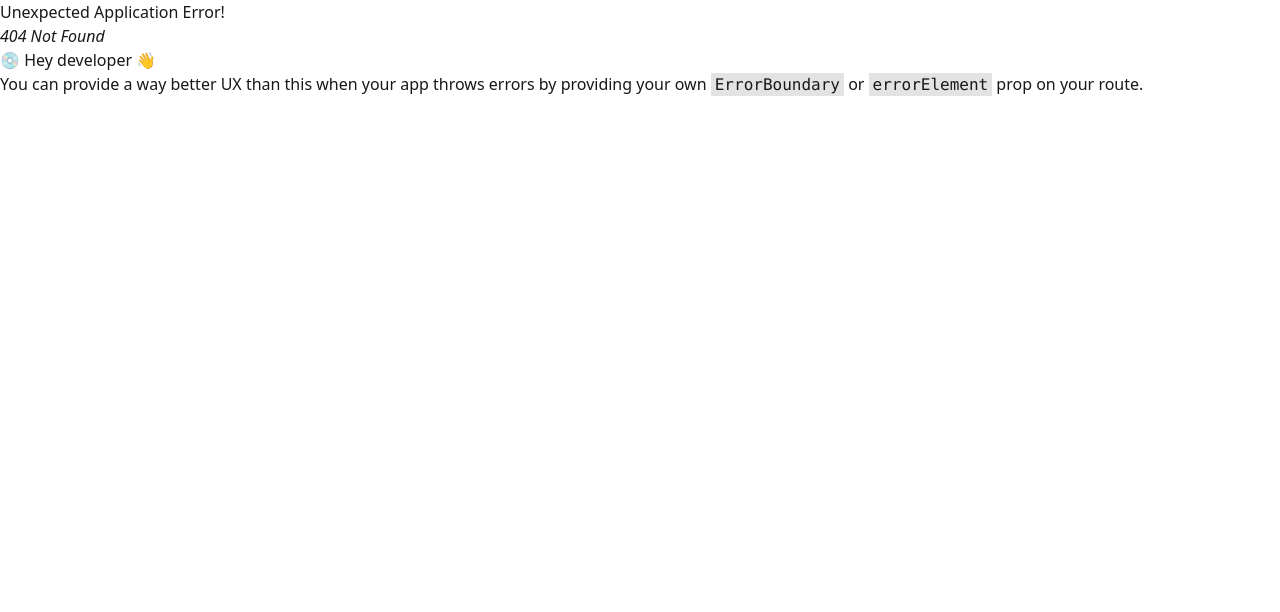
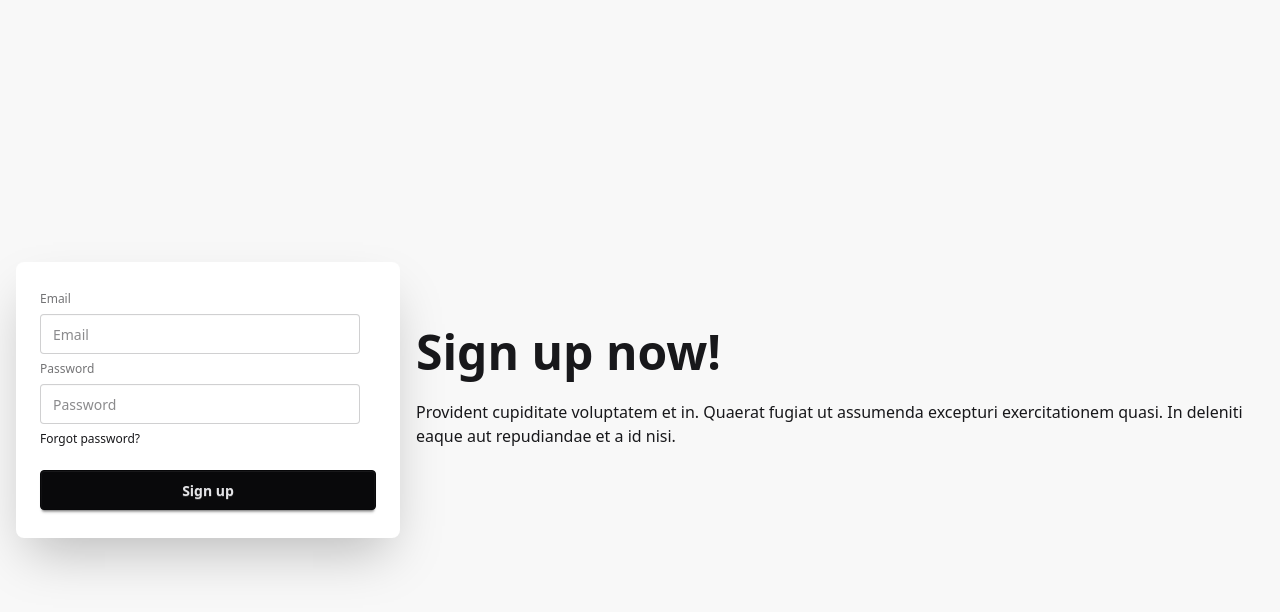
Before and after one commit to CoderTahmid/Espresso-Emporium, a React (Vite) app in the folder client/: page /signup in a window 1280 px wide. Before the commit this address had no page. Shown: the top 612 px of the page. Built offline with nearby package versions, Linux system fonts and the light colour scheme.

Commit message:
sign up page done

```diff
--- a/client/package.json
+++ b/client/package.json
@@ -11,6 +11,7 @@
   },
   "dependencies": {
     "@tailwindcss/vite": "^4.1.18",
+    "firebase": "^12.8.0",
     "react": "^19.2.0",
     "react-dom": "^19.2.0",
     "react-router-dom": "^7.13.0",
--- a/client/src/App.jsx
+++ b/client/src/App.jsx
@@ -1,4 +1,4 @@
-import { useLoaderData, useNavigate } from "react-router-dom";
+import { NavLink, useLoaderData, useNavigate } from "react-router-dom";
 import "./App.css";
 import CoffeeCard from "./components/CoffeeCard";
 import { useState } from "react";
@@ -9,10 +9,55 @@ function App() {
 	const [coffees, setCoffees] = useState(loadedCoffees)
 	const navigate = useNavigate();
 
+	const links = (
+		<>
+			<li>
+				<NavLink to={`/`}>Home</NavLink>
+			</li>
+			<li>
+				<NavLink to={`/addCoffee`}>Add Coffee</NavLink>
+			</li>
+			<li>
+				<NavLink to={`/signin`}>Sign In</NavLink>
+			</li>
+			<li>
+				<NavLink to={`signup/`}>Sign up</NavLink>
+			</li>
+		</>
+	);
+
 	return (
 		<>
+			<div className="navbar bg-base-100 shadow-sm mb-10">
+				<div className="navbar-start">
+					<div className="dropdown">
+						<div tabIndex={0} role="button" className="btn btn-ghost lg:hidden">
+							<svg xmlns="http://www.w3.org/2000/svg" className="h-5 w-5" fill="none" viewBox="0 0 24 24" stroke="currentColor">
+								{" "}
+								<path strokeLinecap="round" strokeLinejoin="round" strokeWidth="2" d="M4 6h16M4 12h8m-8 6h16" />{" "}
+							</svg>
+						</div>
+						<ul tabIndex="-1" className="menu menu-sm dropdown-content bg-base-100 rounded-box z-1 mt-3 w-52 p-2 shadow">
+							{
+								links
+							}
+						</ul>
+					</div>
+					<a className="btn btn-ghost text-xl">daisyUI</a>
+				</div>
+				<div className="navbar-center hidden lg:flex">
+					<ul className="menu menu-horizontal px-1">
+						{
+							links
+						}
+					</ul>
+				</div>
+				<div className="navbar-end">
+					<a className="btn">Button</a>
+				</div>
+			</div>
 			<div className="mx-20 mb-20">
-				<h1 className="text-6xl text-purple-600">Hot Hot cold cofee {coffees.length}</h1>
+				<h1 className="text-6xl text-purple-600 mb-10">Hot Hot cold cofee {coffees.length}</h1>
 				<div className="grid md:grid-cols-2 gap-7">
 					{coffees.map((coffee) => (
 						<CoffeeCard key={coffee._id} coffee={coffee} coffees={coffees} setCoffees={setCoffees}></CoffeeCard>
@@ -20,7 +65,7 @@ function App() {
 				</div>
 			</div>
 			<div className="w-[80%] mx-auto mb-20">
-				<button className="btn btn-dash w-full" onClick={() => navigate("/addCoffee")}>
+				<button className="btn btn-dash w-full btn-xl" onClick={() => navigate("/addCoffee")}>
 					Add more coffees
 				</button>
 			</div>
--- /dev/null
+++ b/client/src/components/SignIn.jsx
@@ -0,0 +1,11 @@
+import React from 'react';
+
+const SignIn = () => {
+    return (
+        <div>
+            <h2>Loginm</h2>
+        </div>
+    );
+};
+
+export default SignIn;
--- /dev/null
+++ b/client/src/components/SignUp.jsx
@@ -0,0 +1,49 @@
+import React, { useContext } from 'react';
+import { AuthContext } from '../providers/AuthProvider';
+
+const SignUp = () => {
+
+	const {createUser} = useContext(AuthContext);
+
+    const handleSignUp = event => {
+        event.preventDefault();
+
+		const email = event.target.email.value;
+		const password = event.target.password.value;
+
+		createUser(email, password)
+			.then(result => {
+				console.log(result.user);
+			})
+			.catch(error => {
+				console.error(error);
+			})
+    }
+
+    return (
+		<div className="hero bg-base-200 min-h-screen">
+			<div className="hero-content flex-col lg:flex-row-reverse">
+				<div className="text-center lg:text-left">
+					<h1 className="text-5xl font-bold">Sign up now!</h1>
+					<p className="py-6">Provident cupiditate voluptatem et in. Quaerat fugiat ut assumenda excepturi exercitationem quasi. In deleniti eaque aut repudiandae et a id nisi.</p>
+				</div>
+				<form onSubmit={handleSignUp} className="card bg-base-100 w-full max-w-sm shrink-0 shadow-2xl">
+					<div className="card-body">
+						<fieldset className="fieldset">
+							<label className="label">Email</label>
+							<input type="email" className="input" placeholder="Email"  name='email' />
+							<label className="label">Password</label>
+							<input type="password" className="input" placeholder="Password"  name='password'/>
+							<div>
+								<a className="link link-hover">Forgot password?</a>
+							</div>
+							<button type='submit' className="btn btn-neutral mt-4">Sign up</button>
+						</fieldset>
+					</div>
+				</form>
+			</div>
+		</div>
+	);
+};
+
+export default SignUp;
--- /dev/null
+++ b/client/src/firebase/firebase.init.js
@@ -0,0 +1,19 @@
+// Import the functions you need from the SDKs you need
+import { initializeApp } from "firebase/app";
+import {getAuth} from "firebase/auth";
+// TODO: Add SDKs for Firebase products that you want to use
+// https://firebase.google.com/docs/web/setup#available-libraries
+
+// Your web app's Firebase configuration
+const firebaseConfig = {
+    apiKey: import.meta.env.VITE_apiKey,
+    authDomain: import.meta.env.VITE_authDomain,
+    projectId: import.meta.env.VITE_projectId,
+    storageBucket: import.meta.env.VITE_storageBucket,
+    messagingSenderId: import.meta.env.VITE_messagingSenderId,
+    appId: import.meta.env.VITE_appId
+};
+
+// Initialize Firebase
+const app = initializeApp(firebaseConfig);
+export const auth = getAuth(app);
--- /dev/null
+++ b/client/src/providers/AuthProvider.jsx
@@ -0,0 +1,30 @@
+import { createUserWithEmailAndPassword } from 'firebase/auth';
+import React, { useId, useState } from 'react';
+import { createContext } from 'react';
+import { auth } from '../firebase/firebase.init';
+
+export const AuthContext = createContext(null);
+
+const AuthProvider = ({children}) => {
+    const [user, setUser] = useState(null);
+    const [loading, setLoading] = useState(true);
+
+    const createUser = (email, password) => {
+        setLoading(true);
+        return createUserWithEmailAndPassword(auth, email, password);
+    }
+
+    const userInfo = {
+        user,
+        loading,
+        createUser
+    }
+
+    return (
+        <AuthContext.Provider value={userInfo}>
+            {children}
+        </AuthContext.Provider>
+    );
+};
+
+export default AuthProvider;
```
Also changed, not shown: client/src/main.jsx (+14 -1 lines), 1 other file (tests, documents, lock files or other folders).
